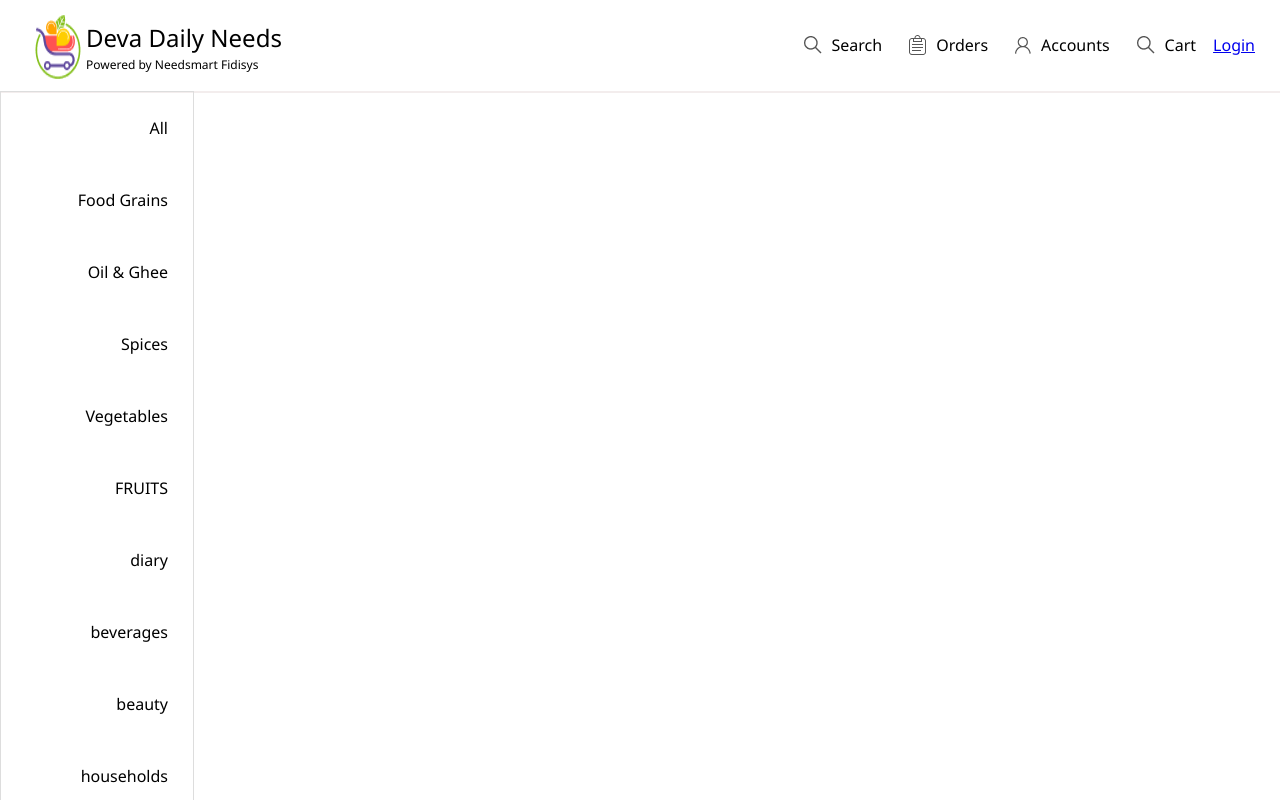
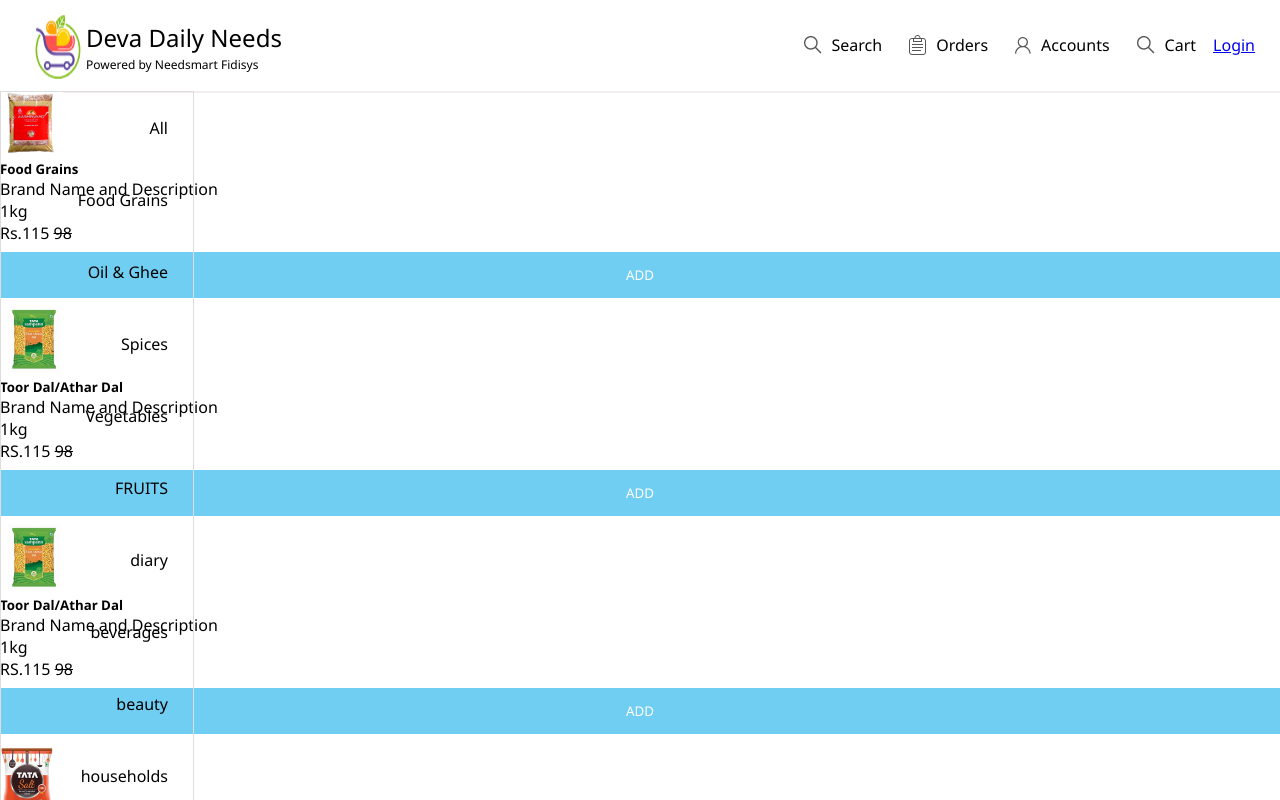
Before and after one commit to santhiyafidisys/groceryfoodapp, a React (Create React App) app: page /Productlist in a window 1280 px wide. Shown: the top 800 px of the page. Built offline with nearby package versions, Linux system fonts and the light colour scheme.

Commit message:
add item card

```diff
--- a/src/Productlist.js
+++ b/src/Productlist.js
@@ -1,3 +1,4 @@
+import { render } from '@testing-library/react';
 import React from 'react';
 import {
   BrowserRouter as Router,
@@ -14,9 +15,7 @@ const Section = () =>(
 			<div className={styles.logotext}>
 			<h2>Deva Daily Needs</h2>
 			<p>Powered by Needsmart Fidisys</p>
-
 			</div>
-
 		</div>
 		<ul className={styles.menu}>
 					<li><img src="Vector (6).png"  alt=" "></img>Search</li>
@@ -25,29 +24,65 @@ const Section = () =>(
 					<li><img src="Vector (9).png"  alt=" "></img>Cart</li>
 					<li><Link to="/login">Login</Link></li>
 		</ul>
+	</div>
+);
 
-</div>
+const Productlist = () => {
+	const itemcardlist = [
+		{
+			"imageid": 1,
+			"image":"image 41.png",
+			"itemname": "Food Grains",
+			"description":"Brand Name and Description",
+			"weight":"1kg",
+			"price":"Rs.115 ",
+			"strike":"98",
+			"button":"ADD",
 
-);
-const Itemcard = () => {
-	const Itemcardlist = [
-		{ "itemid":1,
-			"itemimage":"image 43.png",
-			"itemname":"Wheat Flour",
-			"Description":"Brand Name and Description",
+		},
+		{
+			"idimage": 2,
+			"image":"image 42.png",
+			"itemname": "Toor Dal/Athar Dal",
+			"description":"Brand Name and Description",
 			"weight":"1kg",
-			"price":"RS.115 98"
-		}
-	];
-}
+			"price":"RS.115 ",
+			"strike":"98",
+			"button":"ADD",
 
 
+		},
+		{
+			"idimage": 3,
+			"image":"image 42.png",
+			"itemname": "Toor Dal/Athar Dal",
+			"description":"Brand Name and Description",
+			"weight":"1kg",
+			"price":"RS.115 ",
+			"strike":"98",
+			"button":"ADD",
 
-function Productlist() {
+
+		},
+		{
+			"idimage": 4,
+			"image":"image 43.png",
+			"itemname": "Tata salt",
+			"description":"Brand Name and Description",
+			"weight":"5kg",
+			"price":"RS.115 ",
+			"strike":"98",
+			"button":"ADD",
+
+
+		},
+
+	];
+
 	return (
 		<div className={styles.Productlist}>
 			<Section />
-					<div>
+			<div className={styles.card}>
 				<nav>
 					<ol className={styles.list}>
 						<li>All</li>
@@ -64,27 +99,24 @@ function Productlist() {
 						<li>frequenty bought</li>
 					</ol>
 				</nav>
-	{/* {Itemcard.map(l =>
-									<div className={styles.col}>
-										<div className={styles.items} id={l.itemid}>
-										<img src={l.itemimage}  alt=" "/>
-
+				<div className={styles.cardbox}>
+					{itemcardlist.map(l =>
+						<div className={styles.cardlist}>
+							<img src={l.image}  alt=" "/>
+							<div className={styles.description}>
+								<h5>{l.itemname}</h5>
+								<p>{l.description}</p>
+								<p>{l.weight}</p>
+								<p>{l.price}<span style={{textDecoration:"line-through"}}>{l.strike}</span></p>
+							</div>
+							<button  type="submit" className={styles.carbbt}>{l.button}</button>
+						</div>
+					)}
 				</div>
 			</div>
-								)}		 */}
 		</div>
 
 
-
-
-  			</div>
-
-
-
-
 );
-
 }
-
-
-export default Productlist;
+export default  Productlist;
```
Lines whose indentation alone changed are shown as unchanged.
